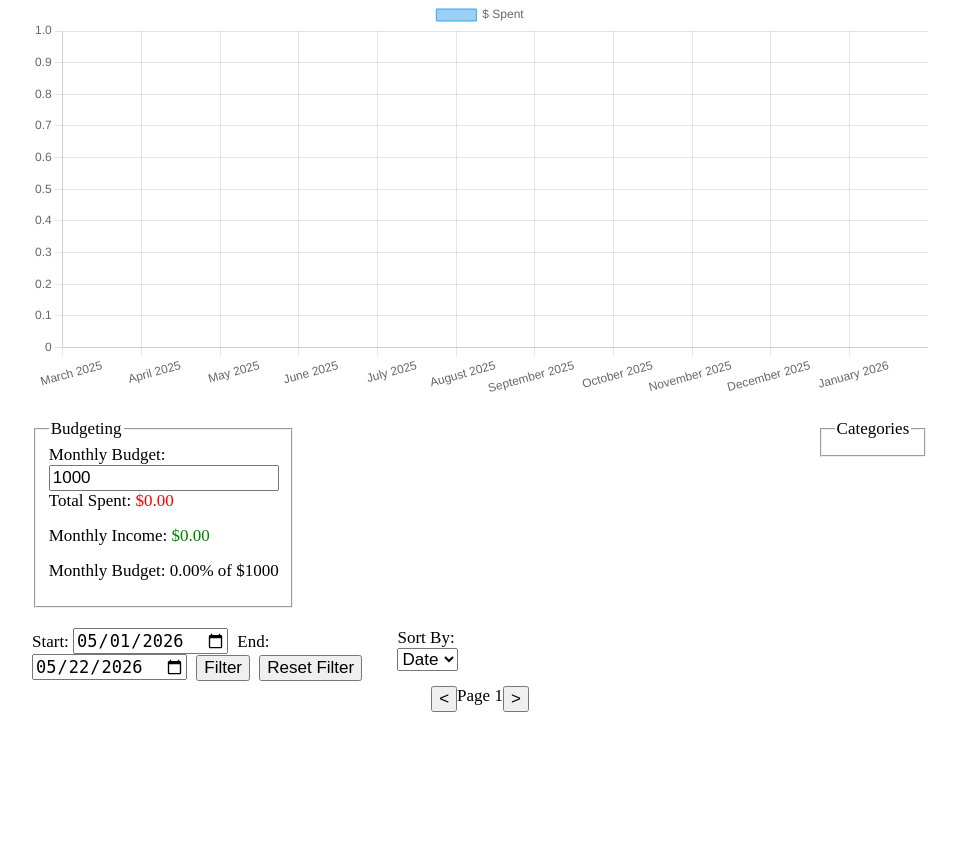
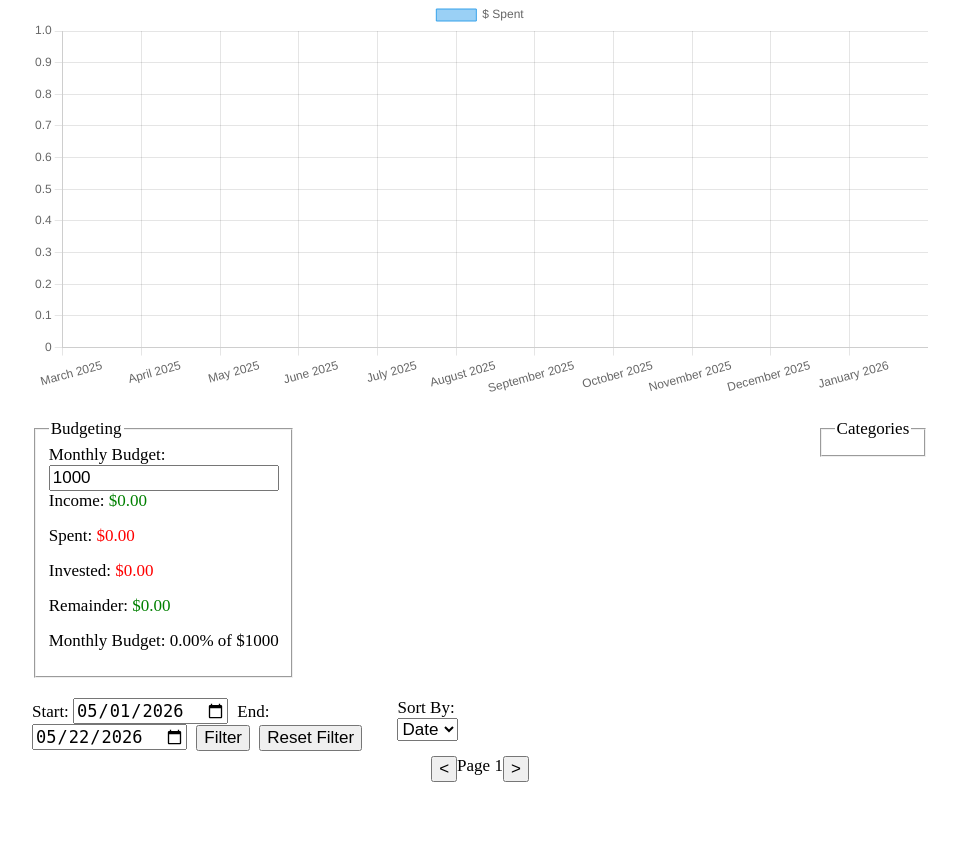
Before and after one commit to BrandonChenze/FinanceTracker, a Flask app: page / in a window 1280 px wide. Shown: the part 388-1244 px from the top of the page, without its empty margins (160-1119 px from the left). Before the commit the page ends 1100 px from the top, so only its background shows below. Run offline with Flask 3, Linux system fonts and the light colour scheme; data that the repository does not hold is empty.

Commit message:
Added income, investments and remainder overview. Removed Income from spending category

```diff
--- a/main.py
+++ b/main.py
@@ -61,6 +61,7 @@ def main(start_date=None, end_date=None):
 
     total_spent = transactions.total_spent(start_date, end_date)
     total_income = transactions.total_income(start_date, end_date)
+    total_invested = transactions.total_investment(start_date, end_date)
     chart_data, chart_values = create_chart_data(start_month=chart_start_month,
                                                  end_month=chart_end_month,
                                                  start_year=chart_start_year)
@@ -76,6 +77,7 @@ def main(start_date=None, end_date=None):
                            data=transaction_data,
                            total=total_spent,
                            total_income=total_income,
+                           total_invested=total_invested,
                            categories=categories,
                            chart_data=chart_data,
                            chart_values=chart_values,
--- a/models.py
+++ b/models.py
@@ -46,7 +46,7 @@ class transactions(db.Model):
         return total_spent
 
     def total_income(start_date=None, end_date=None):
-        '''Get the total spent on transactions in a time frame.'''
+        '''Get the total income made in a time frame.'''
         if start_date and end_date:
             found_transactions = transactions.query.where(transactions.category == 'Income').where(transactions.date >= start_date).where(transactions.date <= end_date).with_entities(transactions.price).all()
         else:
@@ -55,6 +55,17 @@ class transactions(db.Model):
         for t in found_transactions:
             total_spent += t[0]
         return total_spent
+
+    def total_investment(start_date=None, end_date=None):
+        '''Get the total income made in a time frame.'''
+        if start_date and end_date:
+            found_transactions = transactions.query.where(transactions.category == 'Investment').where(transactions.date >= start_date).where(transactions.date <= end_date).with_entities(transactions.price).all()
+        else:
+            found_transactions = transactions.query.where(transactions.category == 'Investment').with_entities(transactions.price).all()
+        total_invested = 0.0
+        for t in found_transactions:
+            total_invested += t[0]
+        return total_invested
 
     def get_categories(start_date=None, end_date=None):
         """Get all the available categories"""
--- a/templates/main.html
+++ b/templates/main.html
@@ -32,6 +32,7 @@
                 <option value="Entertainment">Entertainment</option>
                 <option value="Health">Health</option>
                 <option value="Income">Income</option>
+                <option value="Investment">Investment</option>
             </select>
 
             <label>Price:</label>
@@ -81,14 +82,16 @@
             <label>Monthly Budget:</label>
             <input type="number" value="1000" id="budget_input">
             <legend>Budgeting</legend>
-            <span class="budgeting_item">Total Spent: <span id="total_spent" class="credit">${{"%.2f"|format(total)}}</span></span>
-            <span class="budgeting_item">Monthly Income: <span class="income">${{"%.2f"|format(total_income)}}</span></span>
+            <span class="budgeting_item">Income: <span class="income">${{"%.2f"|format(total_income)}}</span></span>
+            <span class="budgeting_item">Spent: <span id="total_spent" class="credit">${{"%.2f"|format(total)}}</span></span>
+            <span class="budgeting_item">Invested: <span id="total_invested" class="credit">${{"%.2f"|format(total_invested)}}</span></span>
+            <span class="budgeting_item">Remainder: <span id="total_spent" class="income">${{"%.2f"|format(total_income - total - total_invested)}}</span></span>
             <span class="budgeting_item">Monthly Budget: <span id="budget_percent">{{"%.2f"|format(total| int / 10)}}</span>% of $<span id="budget_value">1000</span></span>
         </fieldset>
 
         <fieldset id="budgeting">
             <legend>Categories</legend>
-            {% for category in categories %}
+            {% for category in categories if category[0] != 'Income' %}
                 <span class="budgeting_item">{{category[0]}}: ${{"%.2f"|format(category[1])}}</span>
             {% endfor %}
         </fieldset>
```
